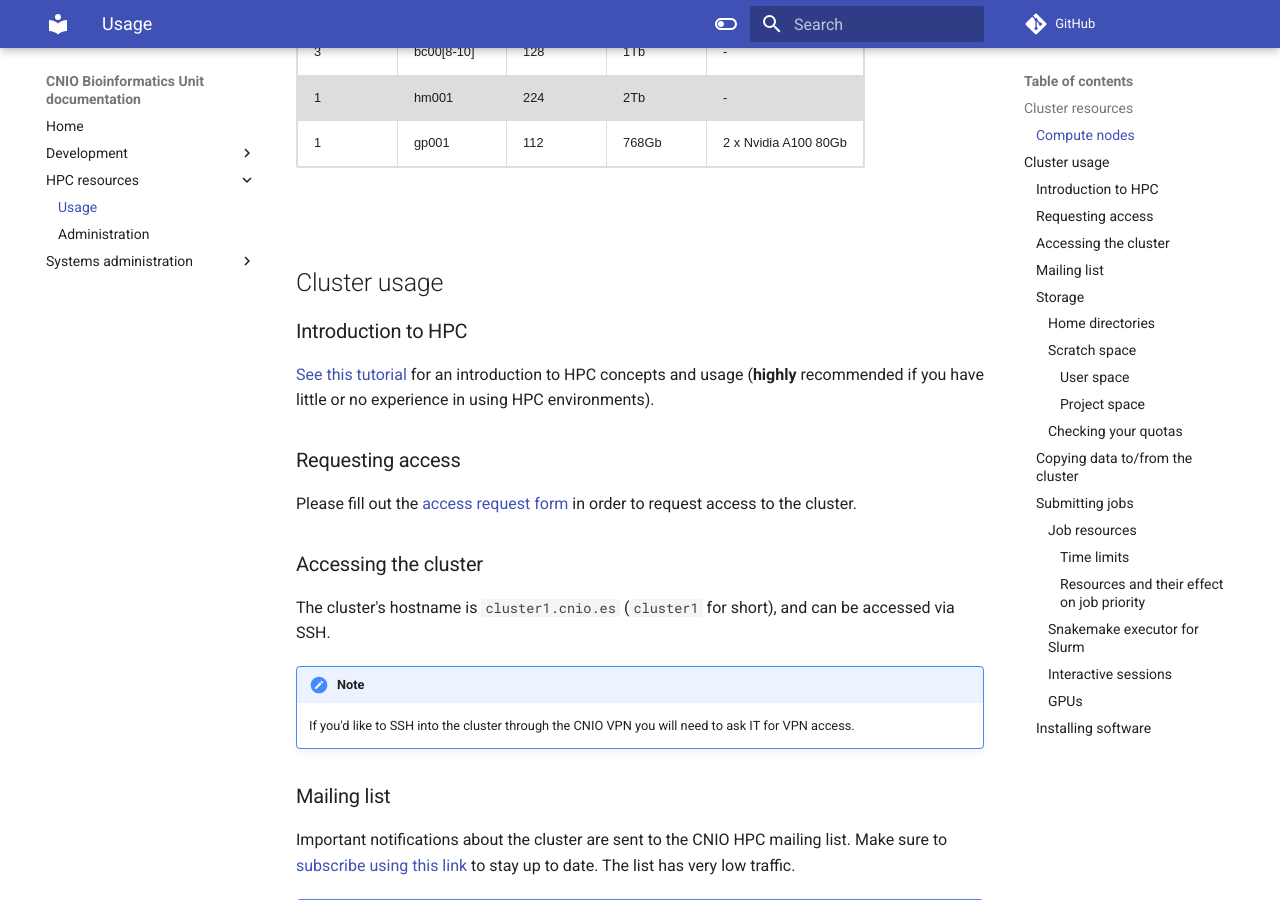
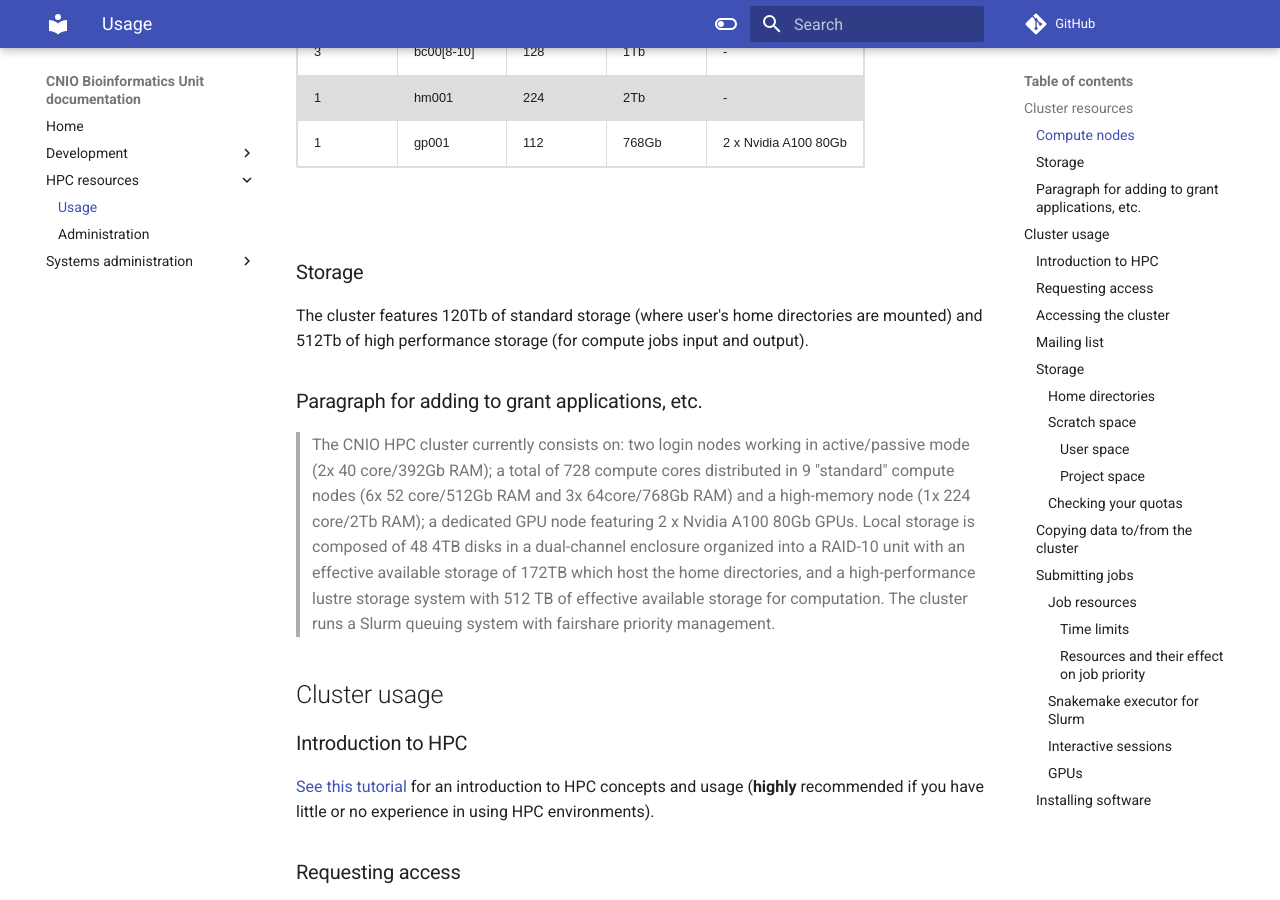
Before and after one commit to cnio-bu/cnio-bu.github.io, an MkDocs documentation site: the page built from docs/hpc/usage.md, in a window 1280 px wide and 900 px high, scrolled down 492 px. Built offline with MkDocs 1.6.1 and Material for MkDocs 9.7.7, drawn with Linux system fonts in a browser that asks for light colours; comment, search, counter and statistics services are not loaded.

Commit message:
Add paragraph for grants

```diff
--- a/docs/hpc/usage.md
+++ b/docs/hpc/usage.md
@@ -17,6 +17,15 @@ Count | Node names | CPU cores | RAM   | GPUs
 1     | gp001      | 112       | 768Gb | 2 x Nvidia A100 80Gb
 
 <br />
+
+### Storage
+
+The cluster features 120Tb of standard storage (where user's home directories are mounted)
+and 512Tb of high performance storage (for compute jobs input and output).
+
+### Paragraph for adding to grant applications, etc.
+
+> The CNIO HPC cluster currently consists on: two login nodes working in active/passive mode (2x 40 core/392Gb RAM); a total of 728 compute cores distributed in 9 "standard" compute nodes (6x 52 core/512Gb RAM and 3x 64core/768Gb RAM) and a high-memory node (1x 224 core/2Tb RAM); a dedicated GPU node featuring 2 x Nvidia A100 80Gb GPUs. Local storage is composed of 48 4TB disks in a dual-channel enclosure organized into a RAID-10 unit with an effective available storage of 172TB which host the home directories, and a high-performance lustre storage system with 512 TB of effective available storage for computation. The cluster runs a Slurm queuing system with fairshare priority management.
 
 ## Cluster usage
 
```
